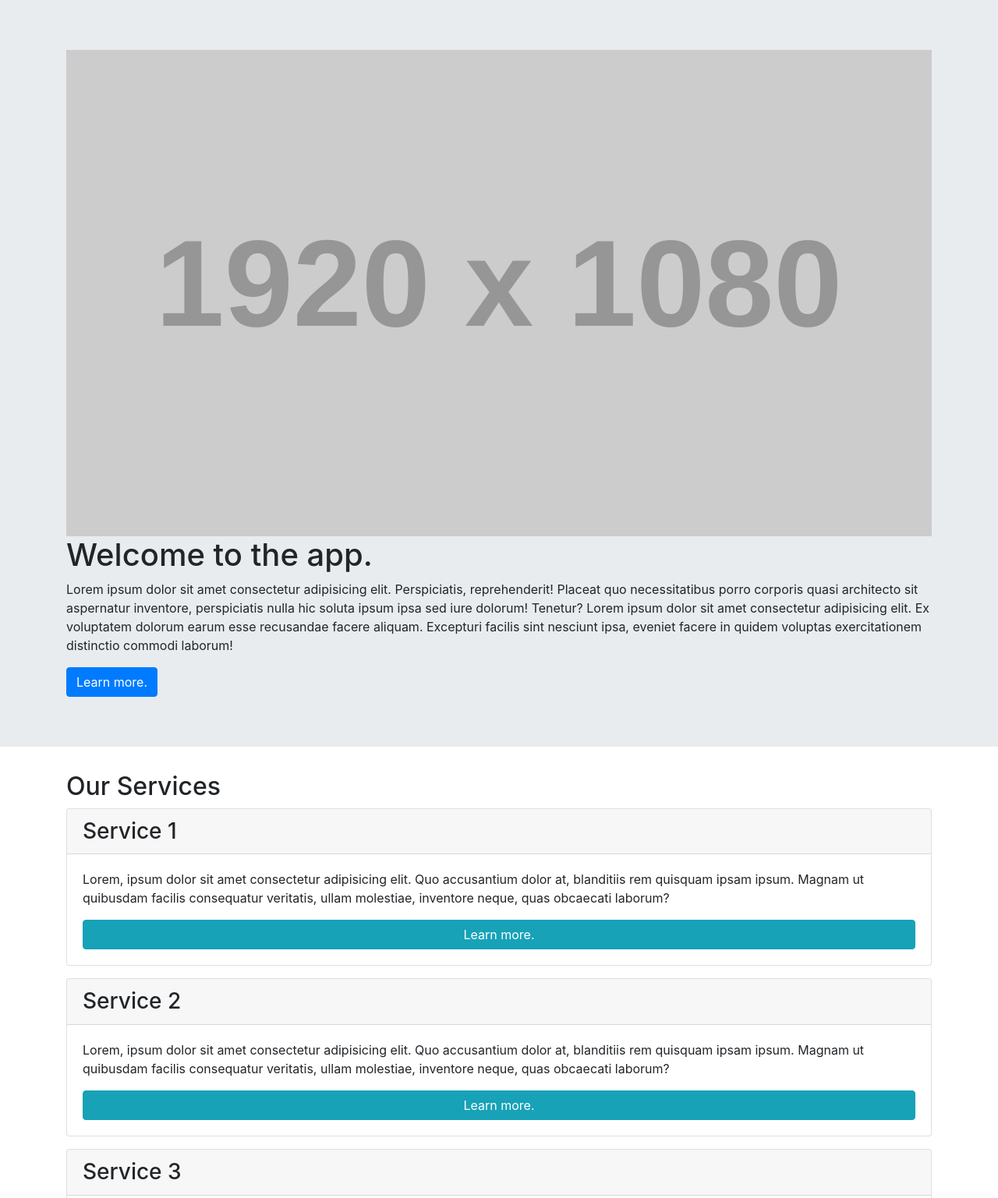
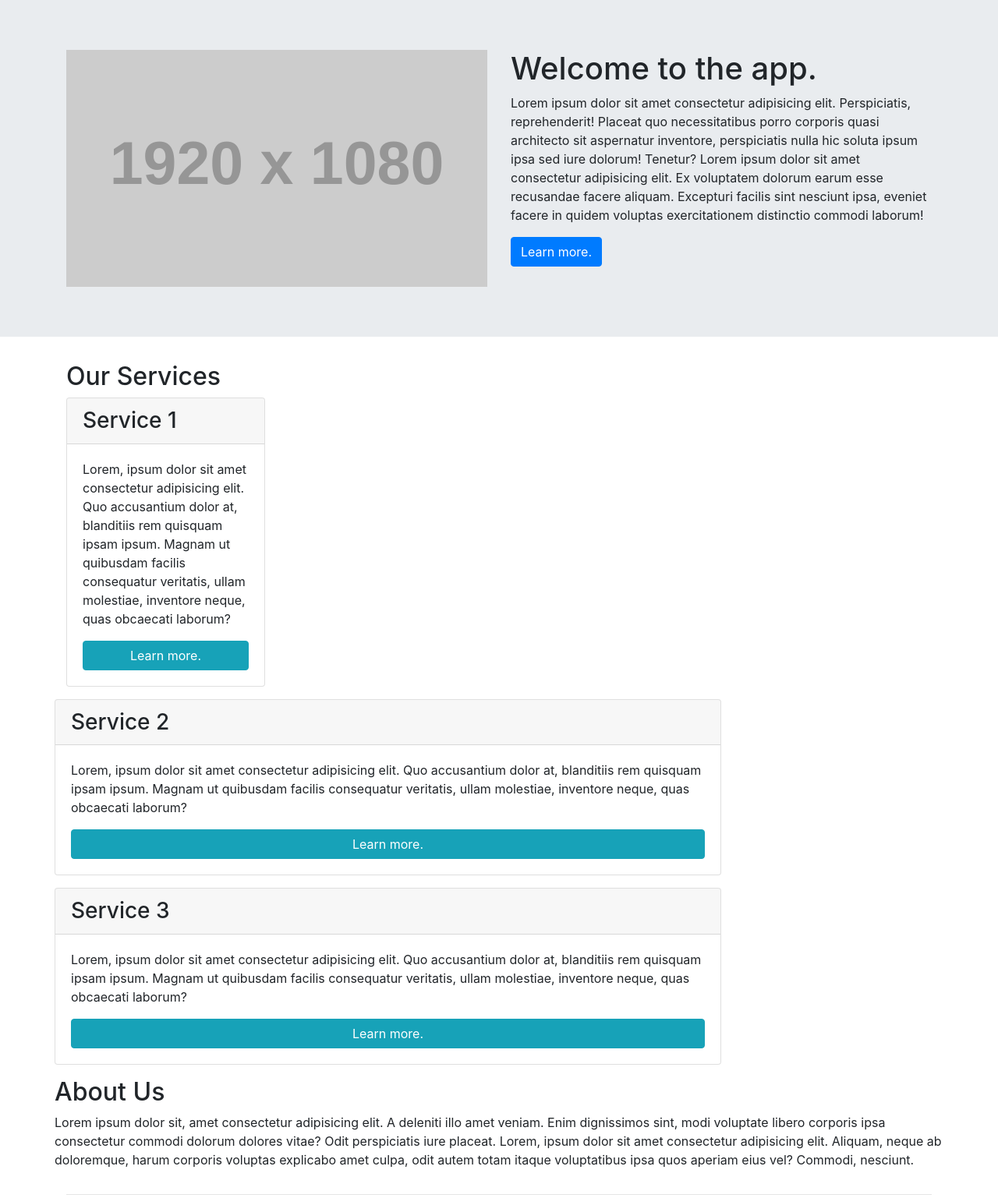
Before and after one commit to erin-maxson/fifth-week-modules, a plain HTML site: page 14-Stu_Bootstrap-Layout/Unsolved/index.html in a window 1280 px wide. Shown: the top 1537 px of the page at 78% size. Drawn offline with nearby package versions, Linux system fonts and the light colour scheme; placeholder pictures from the web are drawn by us.

Commit message:
bootstrap layout

```diff
--- a/14-Stu_Bootstrap-Layout/Unsolved/index.html
+++ b/14-Stu_Bootstrap-Layout/Unsolved/index.html
@@ -15,13 +15,13 @@
   <header class="jumbotron jumbotron-fluid">
     <div class="container">
       <!-- Add classes for a row and align items to the bottom -->
-      <div class="">
+      <div class="row">
         <!-- Add classes to create a column that spans full width on mobile and half width on larger screens -->
-        <div class="">
+        <div class="col-12 col-lg-6">
           <img class="img-fluid" src="https://via.placeholder.com/1920x1080" alt="video placeholder" />
         </div>
         <!-- Add classes to create a column that spans full width on mobile and half width on larger screens -->
-        <div class="">
+        <div class="col-12 col-lg-6">
           <h1>Welcome to the app.</h1>
           <p>Lorem ipsum dolor sit amet consectetur adipisicing elit. Perspiciatis, reprehenderit! Placeat quo
             necessitatibus porro corporis quasi architecto sit aspernatur inventore, perspiciatis nulla hic soluta ipsum
@@ -36,15 +36,16 @@
 
   <main class="container my-3">
     <!-- Add a class to create a row -->
-    <section class="">
+    <section class="row">
       <!-- Add classes to create a column that spans full width on smaller screens and 3/4 on larger screens -->
-      <div class="">
+      <div class="col-12 col-lg-9">
         <h2>Our Services</h2>
 
         <!-- Add classes to create a row with content having space around it -->
-        <section class="">
+        <section class="row">
           <!-- Add classes to create a column that spans full width on mobile, half width on medium screens, and 1/3 on larger screens -->
-          <div class="mb-3">
+          <div class="col-12 col-md-6 col-lg-4 mb-3">
+            <div></div>
             <div class="card">
               <h3 class="card-header">
                 Service 1
```
Also changed, not shown: 16-Stu_Bootstrap-Utilities/Unsolved/index.html (+4 -4 lines).
